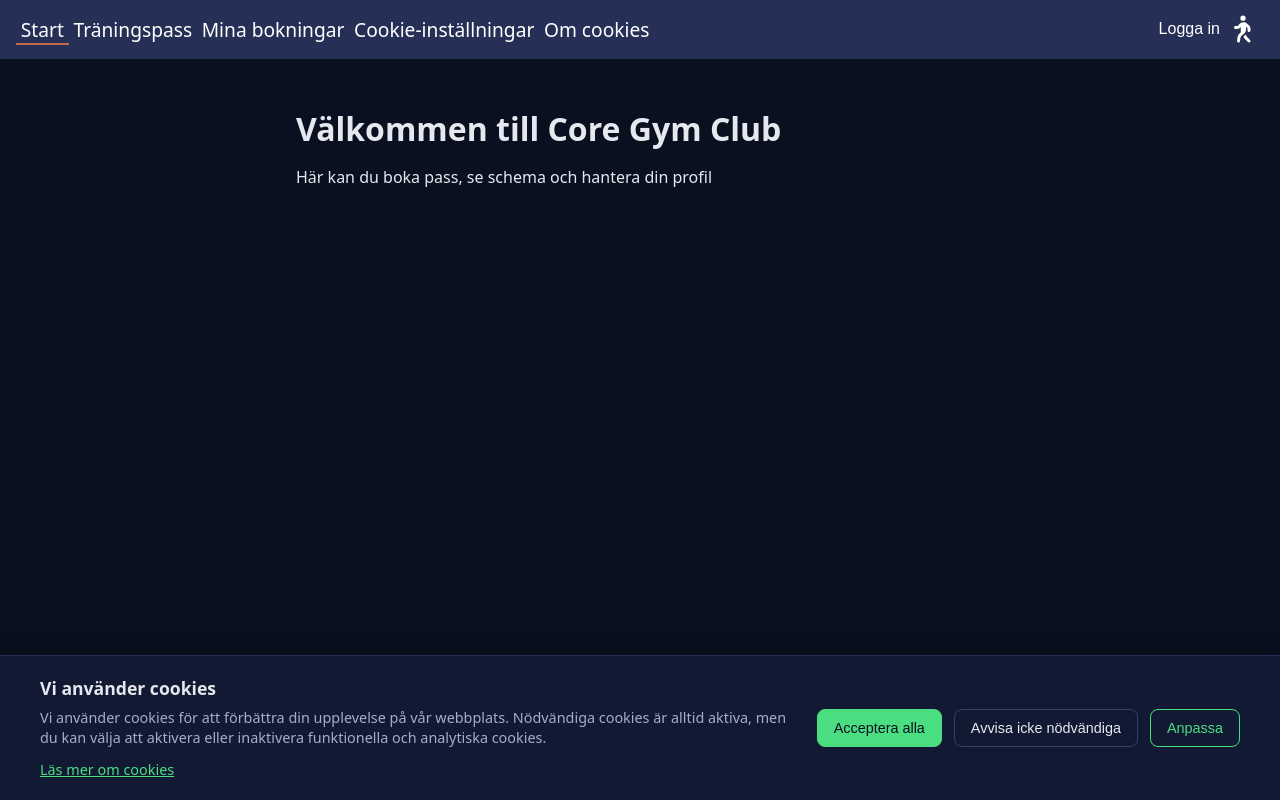
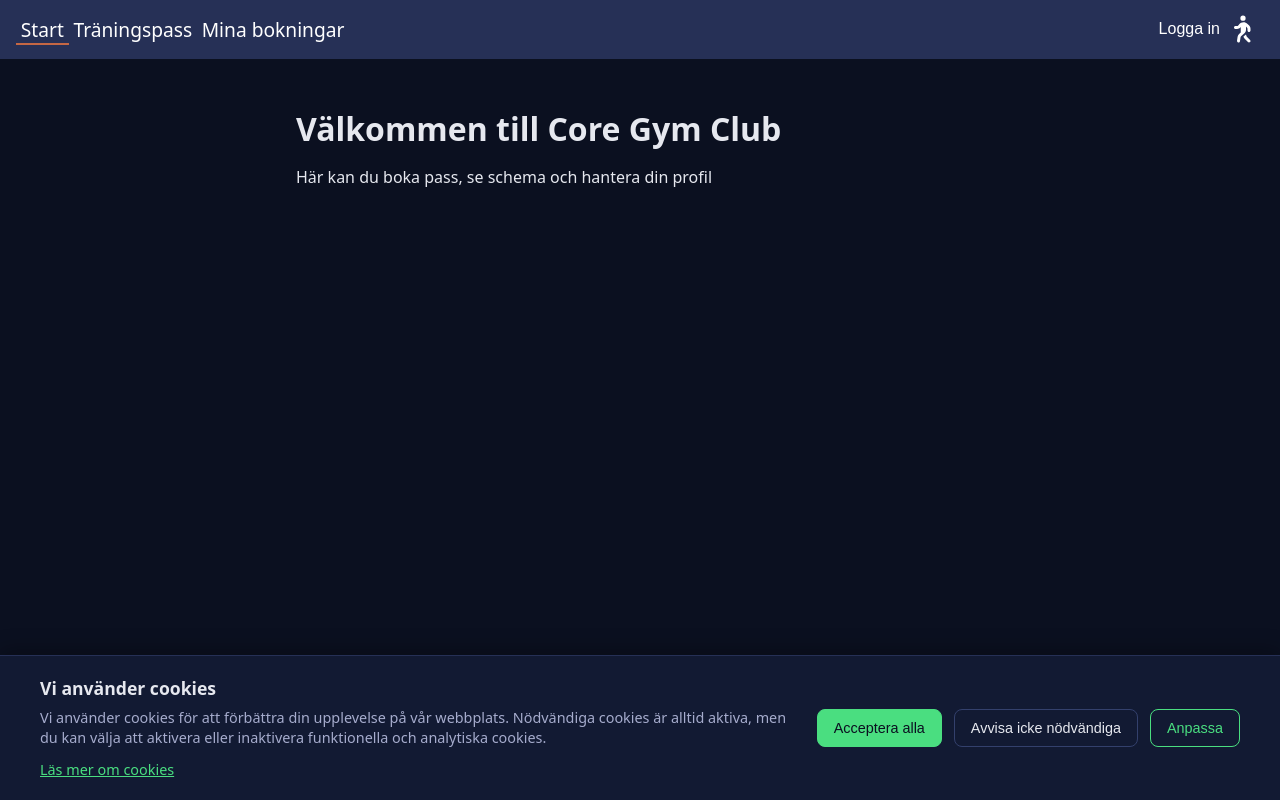
Before and after one commit to FantasticG5/frontend, a React (Vite) app: page / in a window 1280 px wide. Built offline with nearby package versions, Linux system fonts and the light colour scheme.

Commit message:
Add footer component and restructure app layout with styling enhancements

```diff
--- a/src/App.jsx
+++ b/src/App.jsx
@@ -11,14 +11,16 @@ import Navbar from "./components/Navbar";
 import LoginPage from "./pages/LoginPage";
 import CookieBanner from "./components/CookieBanner";
 import { useAnalytics } from "./hooks/useAnalytics";
+import Footer from "./components/Footer";
 
 export default function App() {
-  // Ladda analytics baserat på samtycke
   useAnalytics();
 
   return (
       <Router>
+        <div className="app-wrapper">
           <Navbar />
+          <div className="content">
             <Routes>
               <Route path="/" element={<HomePage />} />
               <Route path="/bookings" element={<MyBookings />} />
@@ -29,6 +31,9 @@ export default function App() {
               <Route path="/about-cookies" element={<AboutCookies />} />
             </Routes>
             <CookieBanner />
+          </div>
+          <Footer />
+        </div>
       </Router>
   );
 }
--- /dev/null
+++ b/src/components/Footer.jsx
@@ -0,0 +1,25 @@
+import React from 'react'
+import { NavLink } from "react-router-dom";
+
+const Footer = () => {
+  return (
+     <div>
+        <nav className="footer">
+            <div>
+                <NavLink
+                    to="/cookie-settings"
+                    className="navlink-footer"
+                >Cookie-inställningar</NavLink>
+                <NavLink
+                    to="/about-cookies"
+                    className="navlink-footer"
+                >Om cookies</NavLink>
+            </div>
+            <p>FantasticG5 © 2025 </p>
+        </nav>
+
+    </div>
+  )
+}
+
+export default Footer
--- a/src/components/Navbar.jsx
+++ b/src/components/Navbar.jsx
@@ -27,14 +27,6 @@ const Navbar = () => {
                     to="/bookings"
                     className={({ isActive }) => isActive ? "active-link" : "navlink"}
                 >Mina bokningar</NavLink>
-                <NavLink
-                       to="/cookie-settings"
-                       className={({ isActive }) => isActive ? "active-link" : "navlink"}
-                   >Cookie-inställningar</NavLink>
-                   <NavLink
-                       to="/about-cookies"
-                       className={({ isActive }) => isActive ? "active-link" : "navlink"}
-                   >Om cookies</NavLink>
             </div>
             <div>
                 <button className="profile-button" onClick={handleProfileClick}>
--- a/src/styles.css
+++ b/src/styles.css
@@ -24,6 +24,37 @@ body {
 
 h1 { margin: 0 0 16px; }
 
+.app-wrapper {
+ display: flex;
+  flex-direction: column;
+  min-height: 100vh;
+}
+
+.content {
+  flex: 1;
+}
+
+.footer {
+  background: #263056;
+  padding: 1rem;
+  text-align: center;
+  display: flex;
+  flex-direction: row;
+  align-items: center;
+  justify-content: space-between;
+  cursor: default;
+}
+
+.navlink-footer {
+  color: white;
+  text-decoration: none;
+  border-bottom: 2px solid transparent;
+  padding: 0 0.3rem;
+}
+
+.navlink-footer:hover {
+  color: rgb(197, 103, 68);
+}
 
 .navbar {
   display: flex;
```
Lines whose indentation alone changed are shown as unchanged.
